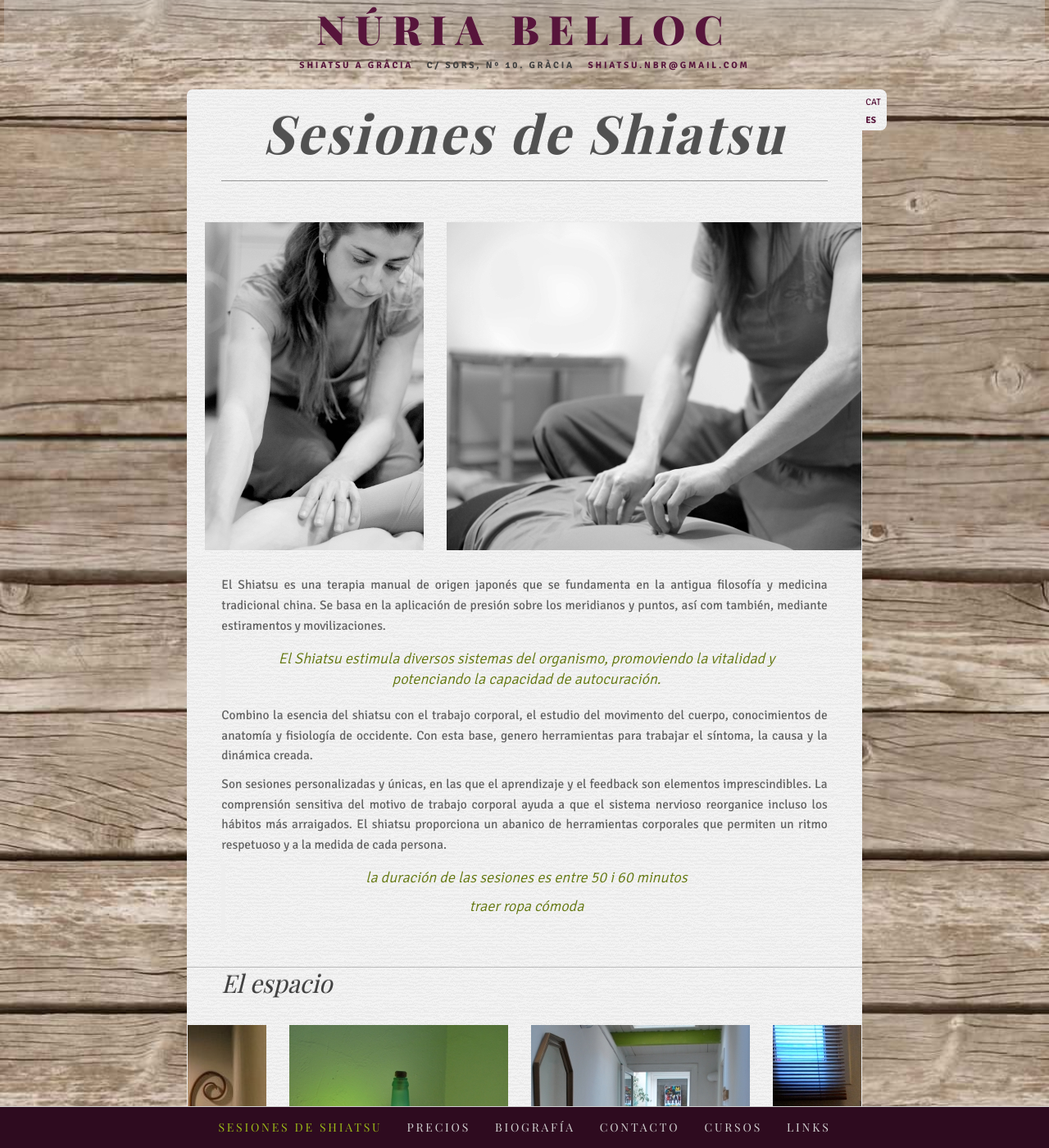
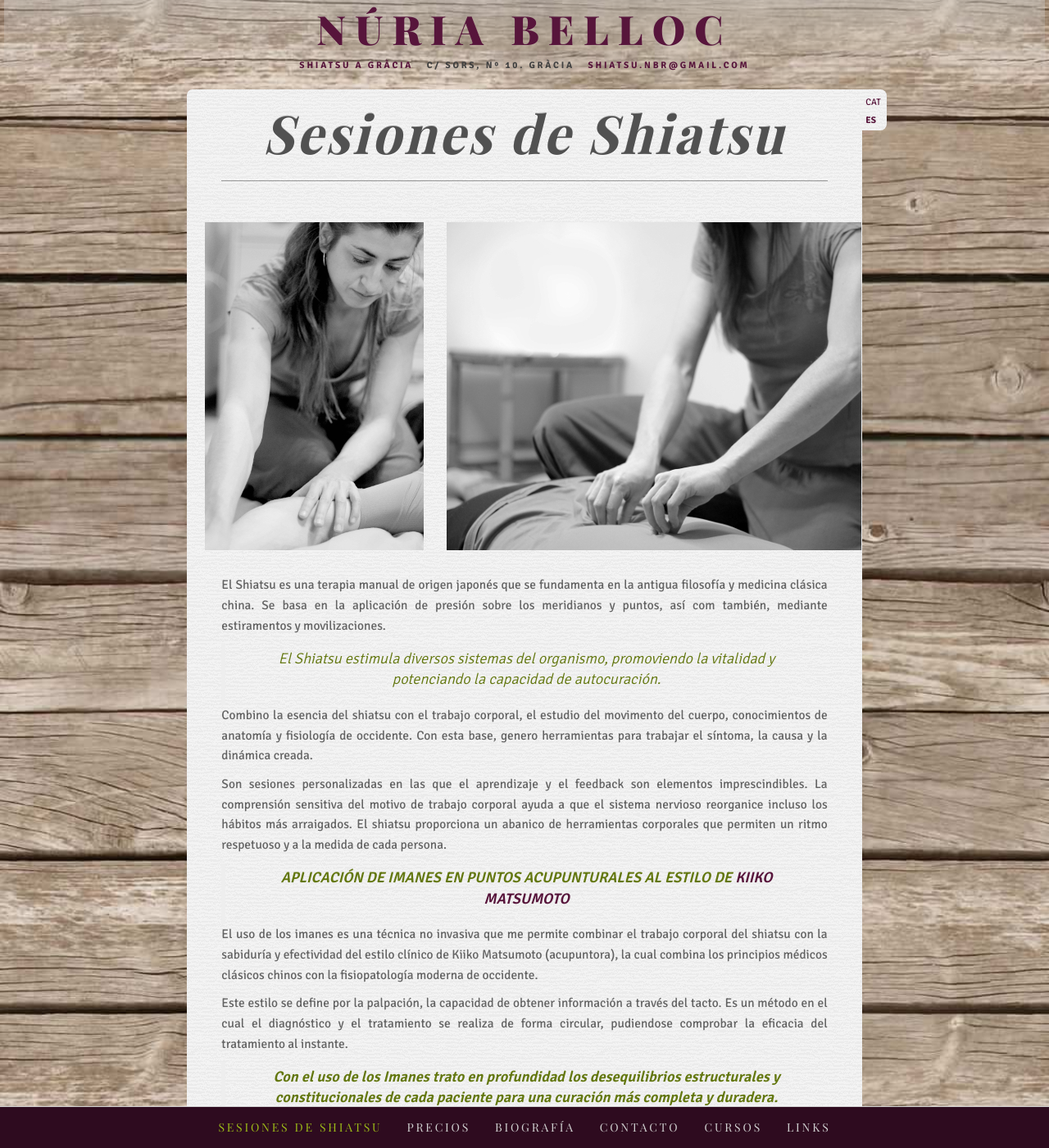
Before and after one commit to agustibr/shiatsu.nuriabelloc.com, a Jekyll site: the page built from es/1-sesiones.md, in a window 1280 px wide and 1400 px high. Shown: the whole window at 82% size. Built offline with Jekyll 4.4.1, drawn with Linux system fonts in a browser that asks for light colours; some web fonts are replaced.

Commit message:
Updated 1-sesiones.md

```diff
--- a/es/1-sesiones.md
+++ b/es/1-sesiones.md
@@ -4,22 +4,48 @@ description: "Sesiones de Shiatsu en Gracia, Barcelona."
 menu: true
 permalink: es/
 sibling: sessions
-shiatsuCarousel: ['sessio-shiatsu-nuriabelloc-01.jpg','sessio-shiatsu-nuriabelloc-02.jpg','sessio-shiatsu-nuriabelloc-03.jpg','sessio-shiatsu-nuriabelloc-04.jpg','sessio-shiatsu-nuriabelloc-05.jpg','sessio-shiatsu-nuriabelloc-06.jpg','sessio-shiatsu-nuriabelloc-07.jpg','sessio-shiatsu-nuriabelloc-08.jpg','sessio-shiatsu-nuriabelloc-09.jpg','sessio-shiatsu-nuriabelloc-10.jpg']
-espaiCarousel: ['logo-nuriabelloc-shiatsu.jpg','espai-nuriabelloc-01.jpg','espai-nuriabelloc-02.jpg','espai-nuriabelloc-03.jpg','espai-nuriabelloc-04.jpg','espai-nuriabelloc-05.jpg']
+shiatsuCarousel:
+  - "sessio-shiatsu-nuriabelloc-01.jpg"
+  - "sessio-shiatsu-nuriabelloc-02.jpg"
+  - "sessio-shiatsu-nuriabelloc-03.jpg"
+  - "sessio-shiatsu-nuriabelloc-04.jpg"
+  - "sessio-shiatsu-nuriabelloc-05.jpg"
+  - "sessio-shiatsu-nuriabelloc-06.jpg"
+  - "sessio-shiatsu-nuriabelloc-07.jpg"
+  - "sessio-shiatsu-nuriabelloc-08.jpg"
+  - "sessio-shiatsu-nuriabelloc-09.jpg"
+  - "sessio-shiatsu-nuriabelloc-10.jpg"
+espaiCarousel:
+  - "logo-nuriabelloc-shiatsu.jpg"
+  - "espai-nuriabelloc-01.jpg"
+  - "espai-nuriabelloc-02.jpg"
+  - "espai-nuriabelloc-03.jpg"
+  - "espai-nuriabelloc-04.jpg"
+  - "espai-nuriabelloc-05.jpg"
 redirect_from:
   - es/sesiones/
 order: 1
+published: true
 ---
+
 
 {% include carousel.html imgs=page.shiatsuCarousel %}
 
-El Shiatsu es una terapia manual de origen japonés que se fundamenta en la antigua filosofía y medicina tradicional china. Se basa en la aplicación de presión sobre los meridianos y puntos, así com también, mediante estiramentos y movilizaciones.
+El Shiatsu es una terapia manual de origen japonés que se fundamenta en la antigua filosofía y medicina clásica china. Se basa en la aplicación de presión sobre los meridianos y puntos, así com también, mediante estiramentos y movilizaciones.
 
 > El Shiatsu estimula diversos sistemas del organismo, promoviendo la vitalidad y potenciando la capacidad de autocuración.
 
 Combino la esencia del shiatsu con el trabajo corporal, el estudio del movimento del cuerpo, conocimientos de anatomía y fisiología de occidente. Con esta base, genero herramientas para trabajar el síntoma, la causa y la dinámica creada.
 
-Son sesiones personalizadas y únicas, en las que el aprendizaje y el feedback son elementos imprescindibles. La comprensión sensitiva del motivo de trabajo corporal ayuda a que el sistema nervioso reorganice incluso los hábitos más arraigados. El shiatsu proporciona un abanico de herramientas corporales que permiten un ritmo respetuoso y a la medida de cada persona.
+Son sesiones personalizadas en las que el aprendizaje y el feedback son elementos imprescindibles. La comprensión sensitiva del motivo de trabajo corporal ayuda a que el sistema nervioso reorganice incluso los hábitos más arraigados. El shiatsu proporciona un abanico de herramientas corporales que permiten un ritmo respetuoso y a la medida de cada persona.
+
+> **APLICACIÓN DE IMANES EN PUNTOS ACUPUNTURALES AL ESTILO DE [KIIKO MATSUMOTO](http://www.kiikomatsumoto.com/)**
+
+El uso de los imanes es una técnica no invasiva que me permite combinar el trabajo corporal del shiatsu con la sabiduría y efectividad del estilo clínico de Kiiko Matsumoto (acupuntora), la cual combina los principios médicos clásicos chinos con la fisiopatología moderna de occidente.
+
+Este estilo se define por la palpación, la capacidad de obtener información a través del tacto. Es un método en el cual el diagnóstico y el tratamiento se realiza de forma circular, pudiendose comprobar la eficacia del tratamiento al instante.
+
+> **Con el uso de los Imanes trato en profundidad los desequilibrios estructurales y constitucionales de cada paciente para una curación más completa y duradera.**
 
 > _la duración de las sesiones es entre 50 i 60 minutos_
 
```
